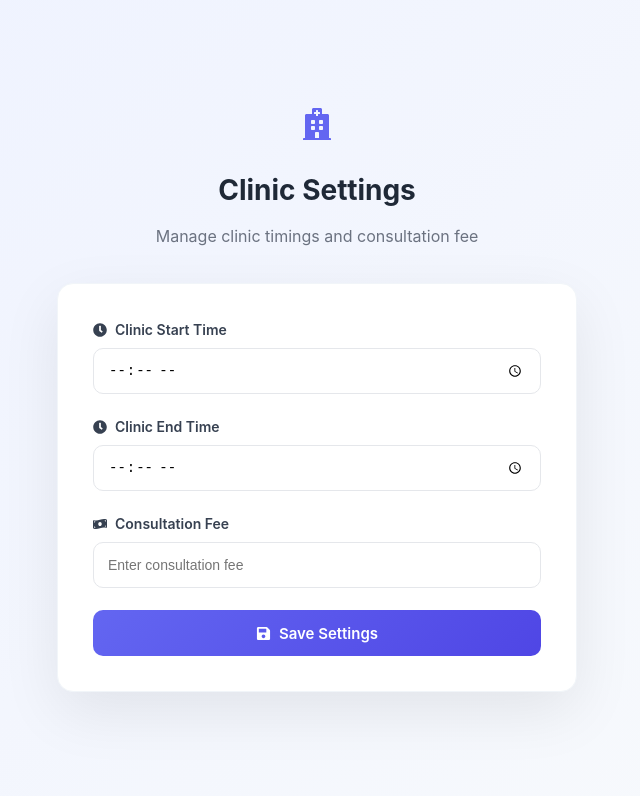
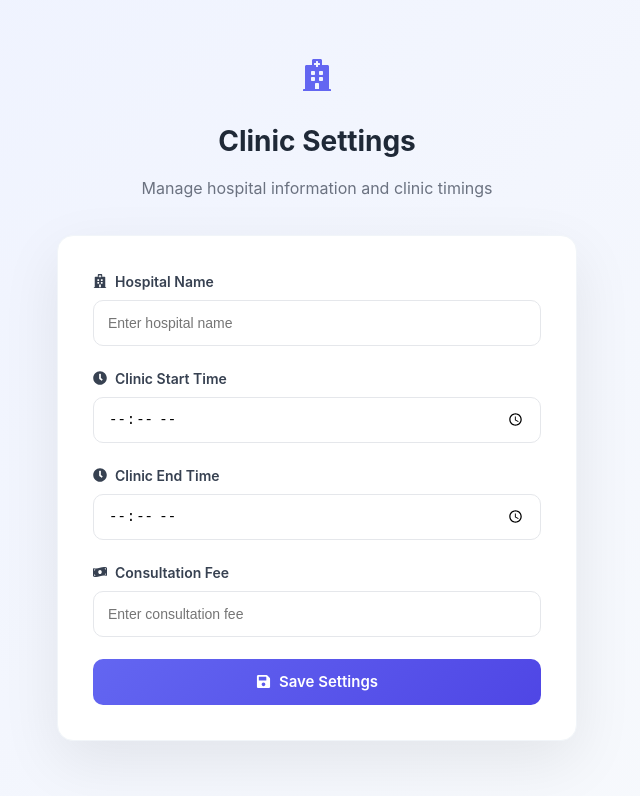
Before and after one commit to Hrithikrao86/clinora-frontend, a React (Vite) app in the folder vite-project/: page /settings/clinic in a window 1280 px wide. Shown: the top 796 px of the page, without its empty margins (323-963 px from the left). Built offline with nearby package versions, Linux system fonts and the light colour scheme; no server answers.

Commit message:
add change name

```diff
--- a/vite-project/src/components/ClinicSettings/index.jsx
+++ b/vite-project/src/components/ClinicSettings/index.jsx
@@ -11,10 +11,11 @@ import "./index.css"
 class ClinicSettings extends Component {
 
   state = {
+    hospitalName: "",
     start_time: "",
     end_time: "",
     consultation_fee: "",
-    successMsg:""
+    successMsg: ""
   }
 
   componentDidMount() {
@@ -22,25 +23,37 @@ class ClinicSettings extends Component {
   }
 
   fetchSettings = async () => {
+
     const response = await fetch(
       "https://clinora-backend.onrender.com/api/clinic/settings",
-      { credentials: "include" }
+      {
+        credentials: "include"
+      }
     )
 
     if (response.ok) {
+
       const data = await response.json()
 
       this.setState({
+        hospitalName: data.name || "",
         start_time: data.start_time || "",
         end_time: data.end_time || "",
         consultation_fee: data.consultation_fee || ""
       })
+
     }
+
   }
 
   updateSettings = async () => {
 
-  const { start_time, end_time, consultation_fee } = this.state
+    const {
+      hospitalName,
+      start_time,
+      end_time,
+      consultation_fee
+    } = this.state
 
     const response = await fetch(
       "https://clinora-backend.onrender.com/api/clinic/settings",
@@ -51,6 +64,7 @@ updateSettings = async () => {
         },
         credentials: "include",
         body: JSON.stringify({
+          name: hospitalName,
           start_time,
           end_time,
           consultation_fee
@@ -74,7 +88,13 @@ updateSettings = async () => {
 
   render() {
 
-    const { start_time, end_time, consultation_fee } = this.state
+    const {
+      hospitalName,
+      start_time,
+      end_time,
+      consultation_fee,
+      successMsg
+    } = this.state
 
     return (
 
@@ -85,10 +105,32 @@ updateSettings = async () => {
           <div className="settings-header">
             <FaHospital className="settings-main-icon"/>
             <h1>Clinic Settings</h1>
-            <p>Manage clinic timings and consultation fee</p>
+            <p>Manage hospital information and clinic timings</p>
           </div>
 
           <div className="settings-card">
+
+            {/* Hospital Name */}
+
+            <div className="settings-group">
+
+              <label>
+                <FaHospital className="icon"/>
+                Hospital Name
+              </label>
+
+              <input
+                type="text"
+                placeholder="Enter hospital name"
+                value={hospitalName}
+                onChange={(e) =>
+                  this.setState({ hospitalName: e.target.value })
+                }
+              />
+
+            </div>
+
+            {/* Start Time */}
 
             <div className="settings-group">
 
@@ -107,6 +149,8 @@ updateSettings = async () => {
 
             </div>
 
+            {/* End Time */}
+
             <div className="settings-group">
 
               <label>
@@ -124,6 +168,8 @@ updateSettings = async () => {
 
             </div>
 
+            {/* Consultation Fee */}
+
             <div className="settings-group">
 
               <label>
@@ -136,11 +182,15 @@ updateSettings = async () => {
                 placeholder="Enter consultation fee"
                 value={consultation_fee}
                 onChange={(e) =>
-                  this.setState({ consultation_fee: e.target.value })
+                  this.setState({
+                    consultation_fee: e.target.value
+                  })
                 }
               />
 
             </div>
+
+            {/* Save Button */}
 
             <button
               className="save-btn"
@@ -150,10 +200,9 @@ updateSettings = async () => {
               Save Settings
             </button>
 
-
-{this.state.successMsg && (
+            {successMsg && (
               <p className="success-message">
-    {this.state.successMsg}
+                {successMsg}
               </p>
             )}
 
@@ -162,6 +211,7 @@ updateSettings = async () => {
         </div>
 
       </div>
+
     )
   }
 }
```
Lines whose indentation alone changed are shown as unchanged.
